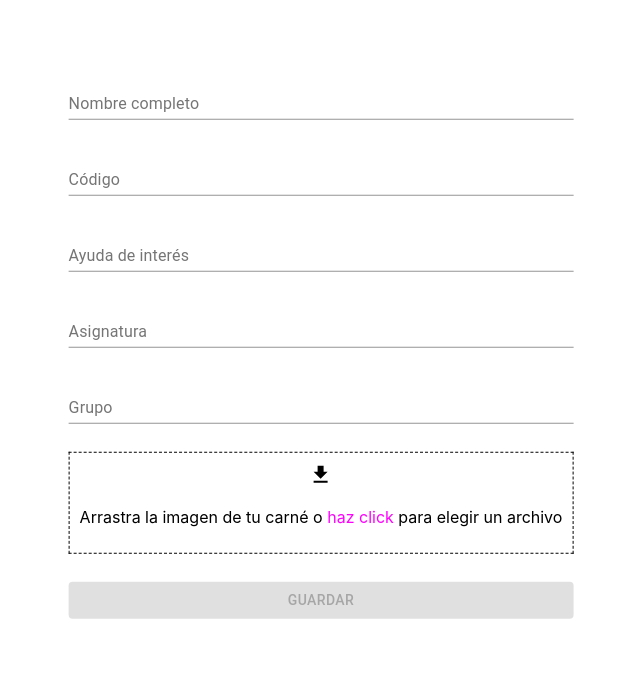
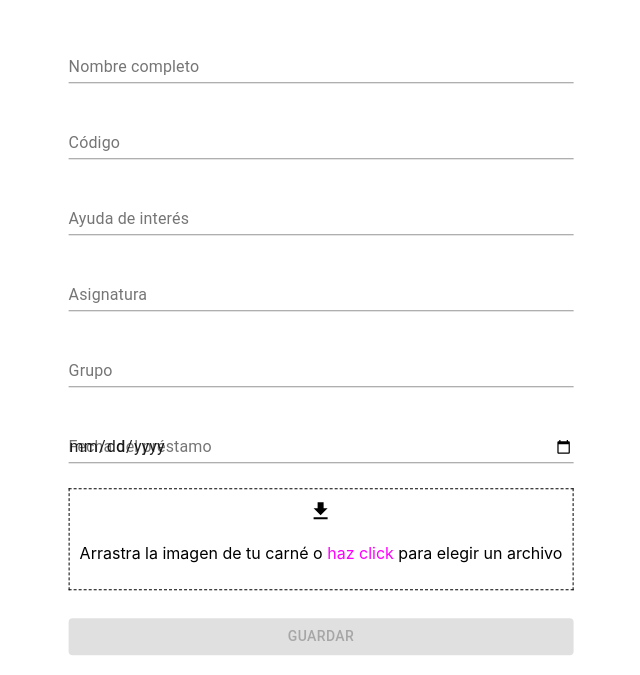
Before and after one commit to afcajamarcar/simple-form, a React (Create React App) app: page / in a window 1280 px wide. Shown: the part 155-830 px from the top of the page, without its empty margins (319-959 px from the left). Before the commit the page ends 800 px from the top, so only its background shows below. Built offline with nearby package versions, Linux system fonts and the light colour scheme; no server answers.

Commit message:
Expose database object from firebase config to support realtime database, change answers object fields to spanish, add new status variable wth default state

```diff
--- a/src/App.js
+++ b/src/App.js
@@ -10,22 +10,22 @@ import {
 import MuiAlert from '@material-ui/lab/Alert';
 import GetAppIcon from '@material-ui/icons/GetApp';
 import DeleteIcon from '@material-ui/icons/Delete';
-import firebaseApp from './firebase';
+import { db } from './firebase';
 
 function Alert(props) {
   return <MuiAlert elevation={6} variant="filled" {...props} />;
 }
 
 function App() {
-  const ref = firebaseApp.firestore().collection("students");
-
   let [studentInfo, setStudentInfo] = useState({
     name: '',
     code: '',
     help: '',
     assignment: '',
     course: '',
-    image: { encoded: '', name: '' }
+    image: { encoded: '', name: '' },
+    currentDate: new Date(),
+    status: "nuevo"
   });
 
   let [studentErrors, setStudentErrors] = useState({
@@ -137,9 +137,24 @@ function App() {
     };
     console.log('send data to firebase');
     setOpenDialog(true);
-    ref.add(studentInfo)
-      .then(docRef => {
-        console.log("Document written with ID: ", docRef.id)
+    let { name, code, help, assignment, course, image, currentDate, status } = studentInfo;
+    let timestamp = new Date();
+    db.ref(`prestamos/${timestamp}`).set({
+      nombre: name,
+      codigo: code,
+      ayuda: help,
+      asignatura: assignment,
+      curso: course,
+      imagen: image,
+      fechaPrestamo: currentDate,
+      estado: status,
+    }, (error) => {
+      if (error) {
+        console.error("Error adding document: ", error)
+        setOpenDialog(false);
+        setOpenAlertError(true);
+      } else {
+        console.log("Document written successfuly");
         setOpenDialog(false);
         setOpenAlert(true);
         setStudentInfo({
@@ -151,12 +166,8 @@ function App() {
           image: { encoded: '', name: '' }
         })
         setDoesDragHaveFiles(false);
-      })
-      .catch(error => {
-        console.error("Error adding document: ", error)
-        setOpenDialog(false);
-        setOpenAlertError(true);
-      });
+      }
+    });
   };
 
   const handleClose = () => {
@@ -199,6 +210,17 @@ function App() {
           <Input type="text" id="student-course" name="course" value={studentInfo.course} onChange={e => handleChange(e)} />
           <FormHelperText id="name-error-text">{studentErrors.courseError.message}</FormHelperText>
         </FormControl>
+        <FormControl className="justify">
+          <InputLabel htmlFor="loan-date" >Fecha del préstamo</InputLabel>
+          <Input
+            id="loan-date"
+            label="Fecha del préstamo"
+            type="date"
+            name="currentDate"
+            value={studentInfo.date}
+            onChange={e => handleChange(e)}
+          />
+        </FormControl>
         <FormControl className="justify" error={studentErrors.imageError.isError}>
           {!doesDragHaveFiles ?
             <div {...getRootProps()} className="clean-drag-n-drop">
@@ -229,7 +251,6 @@ function App() {
         onClose={handleClose}
         disableBackdropClick
         disableEscapeKeyDown
-
       >
         <DialogContent>
           <div className="loader-container">
--- a/src/firebase.js
+++ b/src/firebase.js
@@ -1,4 +1,4 @@
-import * as firebase from "firebase/app";
+import * as firebase from "firebase";
 
 const firebaseConfig = {
     apiKey: process.env.REACT_APP_FIREBASE_KEY,
@@ -9,7 +9,8 @@ const firebaseConfig = {
     messagingSenderId: process.env.REACT_APP_FIREBASE_SENDER_ID,
     appId: process.env.REACT_APP_FIREBASE_APP_ID,
     measurementId: process.env.REACT_APP_FIREBASE_MEASUREMENT_ID,
-}
+};
 
-const firebaseApp = firebase.initializeApp(firebaseConfig);
-export default firebaseApp;
+export const firebaseApp = firebase.initializeApp(firebaseConfig);
+
+export const db = firebase.database();
```
